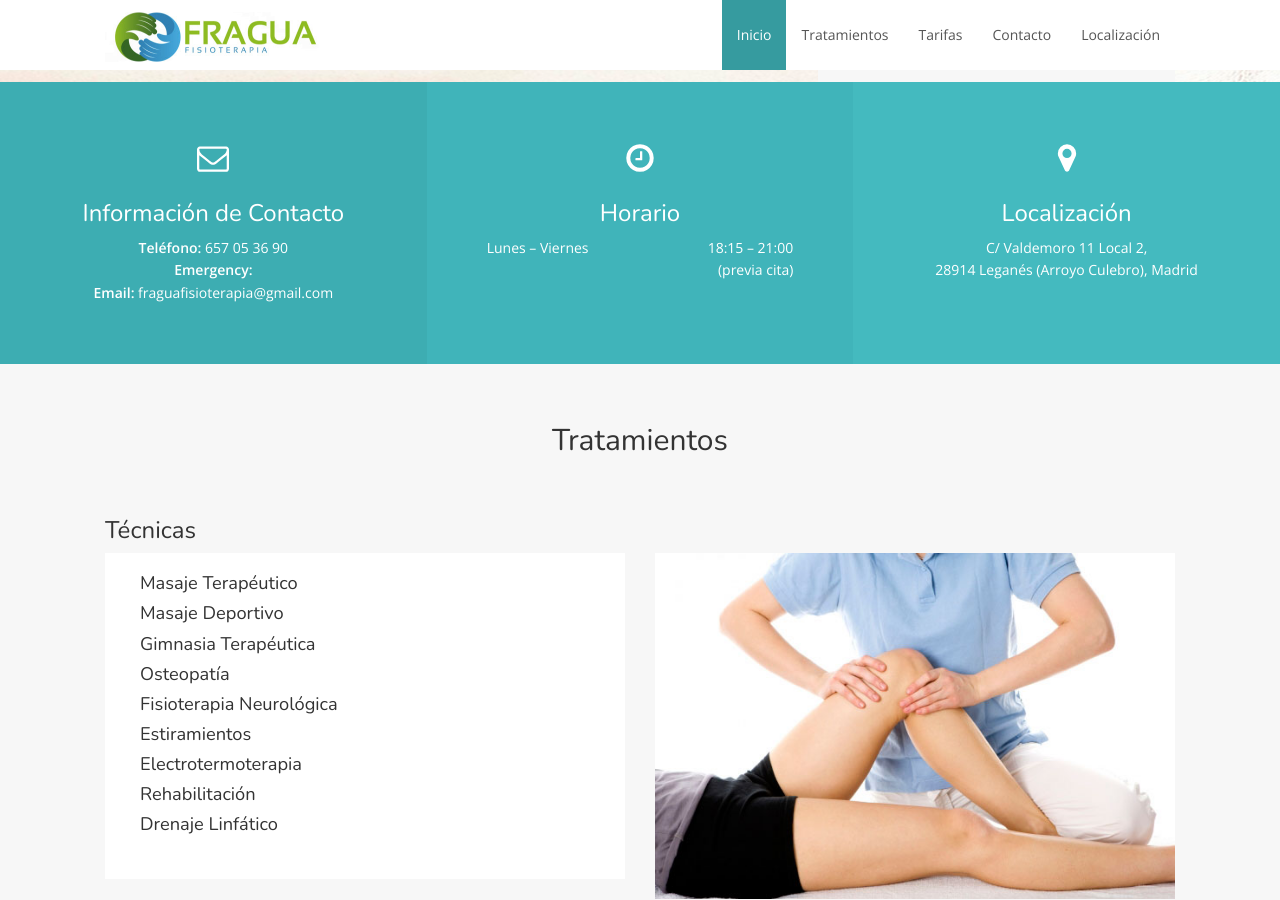
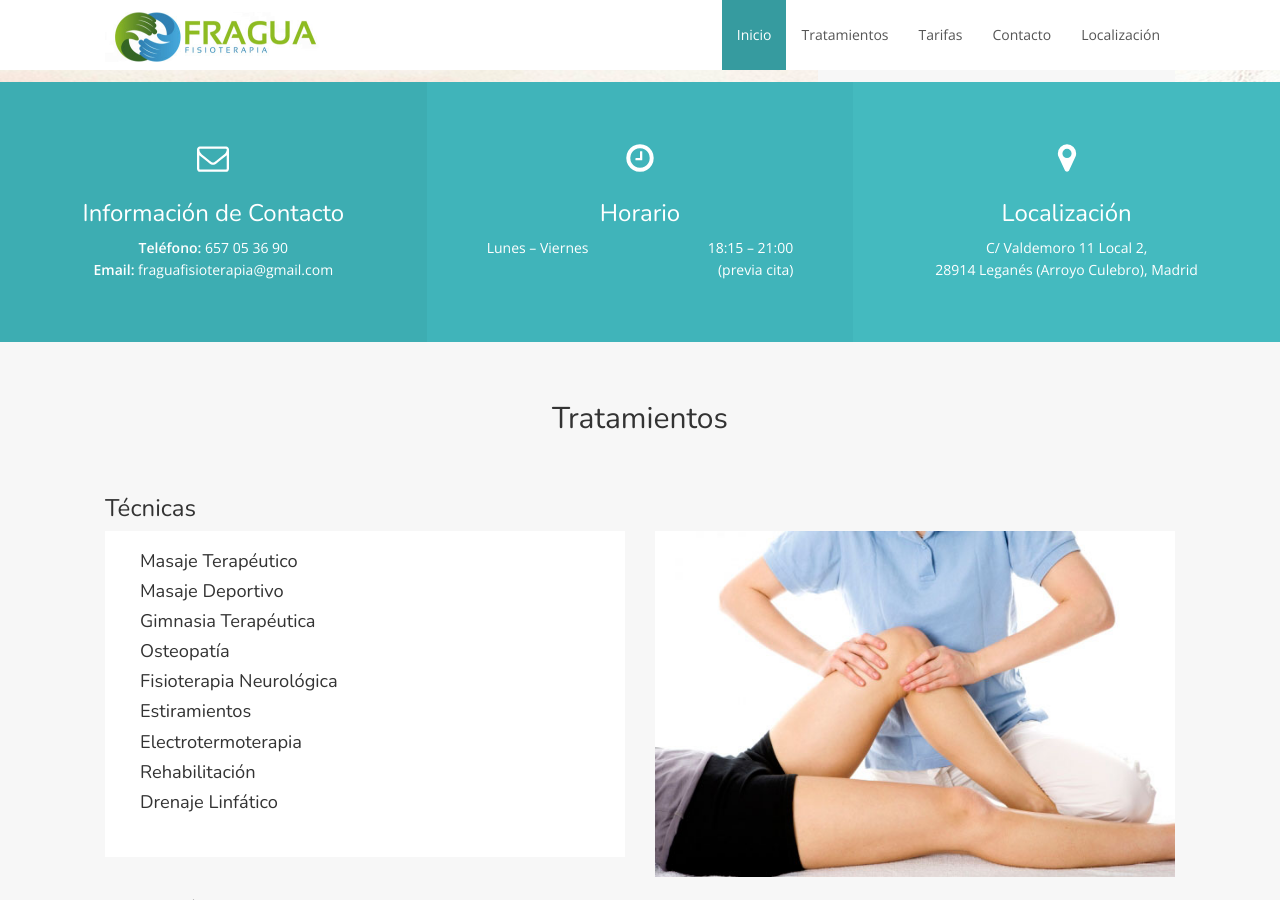
Before and after one commit to besaru/fraguafisioterapia, a Jekyll site: the page built from index.html, in a window 1280 px wide and 900 px high, scrolled down 486 px. Built offline with Jekyll 4.4.1, drawn with Linux system fonts in a browser that asks for light colours; nearby versions of some CDN libraries.

Commit message:
phone in config

```diff
--- a/_config.yml
+++ b/_config.yml
@@ -16,8 +16,8 @@
 
 # Contact info
 contact:
+    emergency:
     phone: "657 05 36 90"
-    emergency: ""
     email: fraguafisioterapia@gmail.com
     address: C/ Valdemoro 11 Local 2,<br> 28914 Leganés (Arroyo Culebro), Madrid
 
```
Also changed, not shown: 1 other file.
